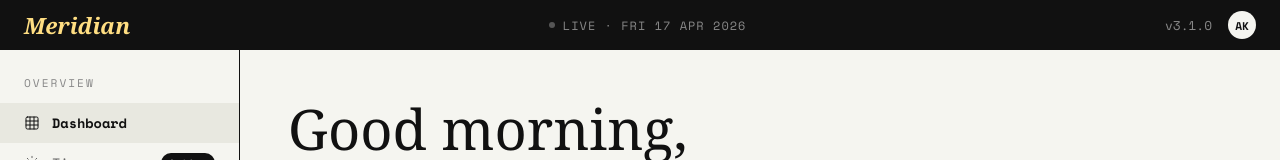
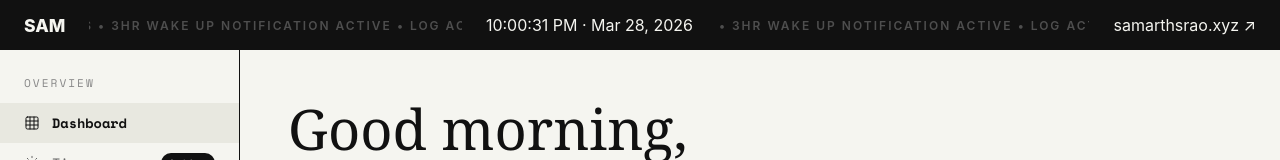
Before and after one commit to SamarthSRao/daily, a React (Vite) app: page / in a window 1280 px wide. Shown: the top 160 px of the page. Built offline with nearby package versions, Linux system fonts and the light colour scheme; no server answers.

Commit message:
feat: added scrolling marquee and live user data to topbar

```diff
--- a/src/App.tsx
+++ b/src/App.tsx
@@ -1,4 +1,4 @@
-import { useState } from "react";
+import { useState, useEffect } from "react";
 import Sidebar from "./components/Sidebar";
 import HomeDashboard from "./pages/HomeDashboard";
 import DailyPage from "./pages/DailyPage";
@@ -15,6 +15,12 @@ type Tab = "home" | "daily" | "dsa" | "nine-month" | "timer" | "system" | "biwee
 
 export default function App() {
   const [activeTab, setActiveTab] = useState<Tab>("home");
+  const [now, setNow] = useState(new Date());
+
+  useEffect(() => {
+    const timer = setInterval(() => setNow(new Date()), 1000);
+    return () => clearInterval(timer);
+  }, []);
 
   const renderContent = () => {
     switch (activeTab) {
@@ -32,14 +38,33 @@ export default function App() {
 
   return (
     <div className="meridian-app">
-      <header className="meridian-topbar">
-        <div className="meridian-brand">Meridian</div>
-        <div className="meridian-top-center">
-           <span className="dot" /> LIVE &middot; FRI 17 APR 2026
+      <header className="meridian-topbar" style={{ display: "flex", justifyContent: "space-between", alignItems: "center", position: "relative", overflow: "hidden", padding: "0" }}>
+
+        {/* Scrolling Marquee Background Layer */}
+        <div style={{ position: "absolute", left: 0, right: 0, top: 0, bottom: 0, display: "flex", alignItems: "center", zIndex: 1, pointerEvents: "none" }}>
+           <div className="meridian-marquee-text" style={{ whiteSpace: "nowrap", color: "rgba(170,170,170,0.4)", fontSize: "0.75rem", letterSpacing: "2px", fontWeight: "600" }}>
+              <span>3HR WAKE UP NOTIFICATION ACTIVE • LOG ACTIVITY PROMPT EVERY 3 HOURS • </span>
+              <span>3HR WAKE UP NOTIFICATION ACTIVE • LOG ACTIVITY PROMPT EVERY 3 HOURS • </span>
+              <span>3HR WAKE UP NOTIFICATION ACTIVE • LOG ACTIVITY PROMPT EVERY 3 HOURS • </span>
+              <span>3HR WAKE UP NOTIFICATION ACTIVE • LOG ACTIVITY PROMPT EVERY 3 HOURS • </span>
+              <span>3HR WAKE UP NOTIFICATION ACTIVE • LOG ACTIVITY PROMPT EVERY 3 HOURS • </span>
+              <span>3HR WAKE UP NOTIFICATION ACTIVE • LOG ACTIVITY PROMPT EVERY 3 HOURS • </span>
+           </div>
         </div>
-        <div className="meridian-top-right">
-           <span>v3.1.0</span>
-           <div className="meridian-avatar">AK</div>
+
+        {/* Foreground Content */}
+        <div style={{ zIndex: 2, background: "var(--meridian-black)", height: "100%", display: "flex", alignItems: "center", padding: "0 24px", fontWeight: 800, fontSize: "1.1rem" }}>
+          SAM
+        </div>
+
+        <div style={{ zIndex: 2, background: "var(--meridian-black)", height: "100%", display: "flex", alignItems: "center", padding: "0 24px" }}>
+           {now.toLocaleTimeString([], { hour: '2-digit', minute: '2-digit', second: '2-digit' })} &middot; {now.toLocaleDateString([], { month: 'short', day: 'numeric', year: 'numeric' })}
+        </div>
+
+        <div style={{ zIndex: 2, background: "var(--meridian-black)", height: "100%", display: "flex", alignItems: "center", padding: "0 24px" }}>
+           <a href="https://samarthsrao.xyz" target="_blank" rel="noreferrer" style={{ color: "var(--meridian-bg)", textDecoration: "none" }}>
+             samarthsrao.xyz ↗
+           </a>
         </div>
       </header>
       <div className="meridian-body">
--- a/src/meridian.css
+++ b/src/meridian.css
@@ -273,3 +273,13 @@ body {
 .meridian-activity-time {
   color: #aaa;
 }
+
+@keyframes scrollMarquee {
+  0% { transform: translateX(0); }
+  100% { transform: translateX(-50%); }
+}
+
+.meridian-marquee-text {
+  display: inline-block;
+  animation: scrollMarquee 20s linear infinite;
+}
```
